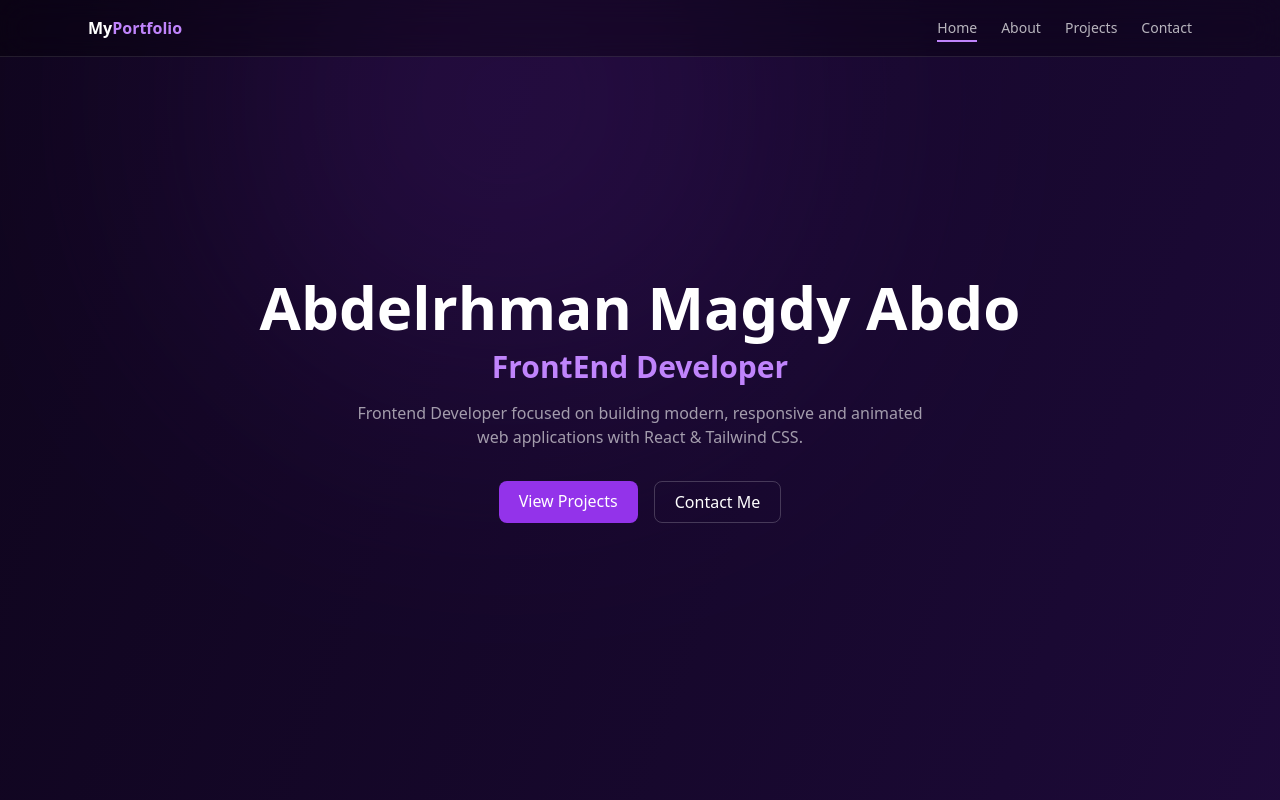
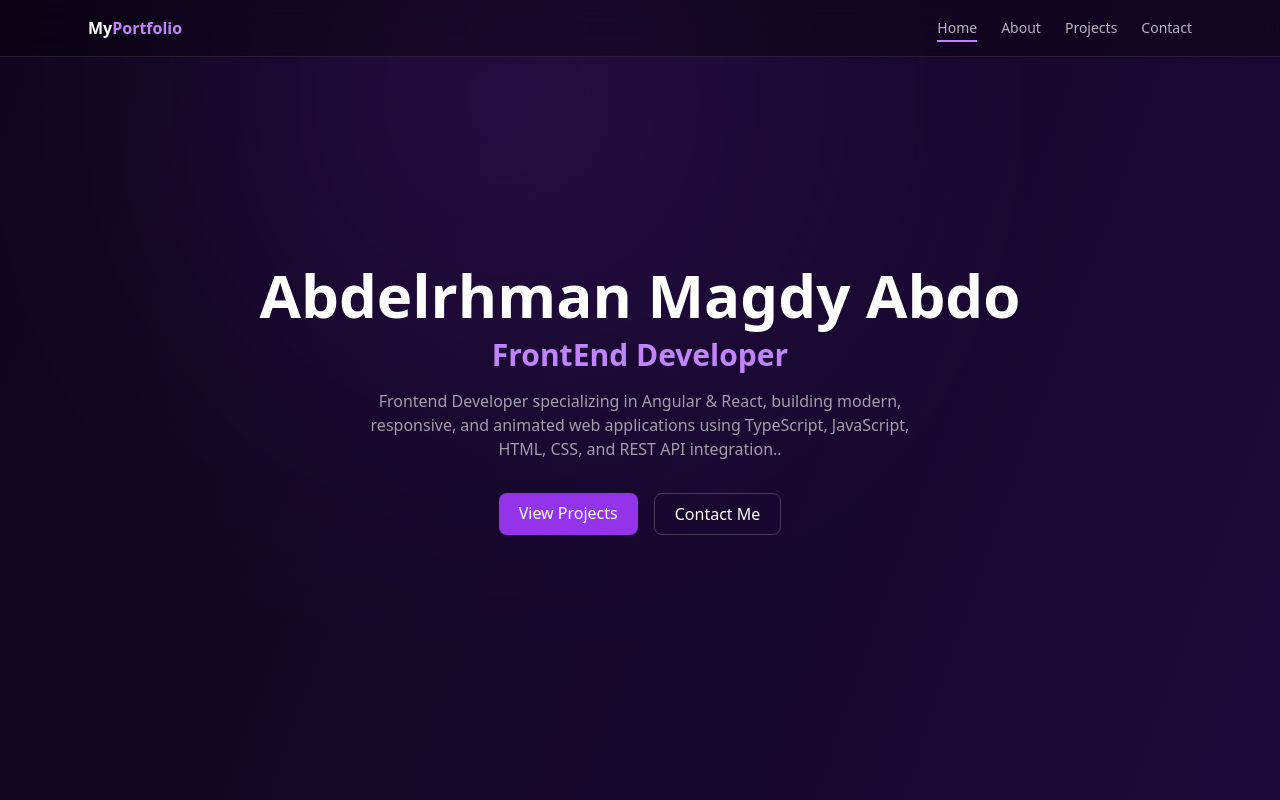
Before and after one commit to abdomagdy1012/portfolioo, a React app: page / in a window 1280 px wide. Shown: the top 800 px of the page. Built offline with nearby package versions, Linux system fonts and the light colour scheme; the HTML template or start-up script is replaced by a standard one.

Commit message:
Update in Hero component

```diff
--- a/src/components/Hero.jsx
+++ b/src/components/Hero.jsx
@@ -33,8 +33,8 @@ export default function Hero() {
         transition={{ delay: 0.3 }}
         className="text-white/60 mt-4 max-w-xl"
       >
-        Frontend Developer focused on building modern, responsive and animated
-        web applications with React & Tailwind CSS.
+        Frontend Developer specializing in Angular & React, building modern, responsive,
+        and animated web applications using TypeScript, JavaScript, HTML, CSS, and REST API integration..
       </motion.p>
 
       {/* Buttons */}
```
